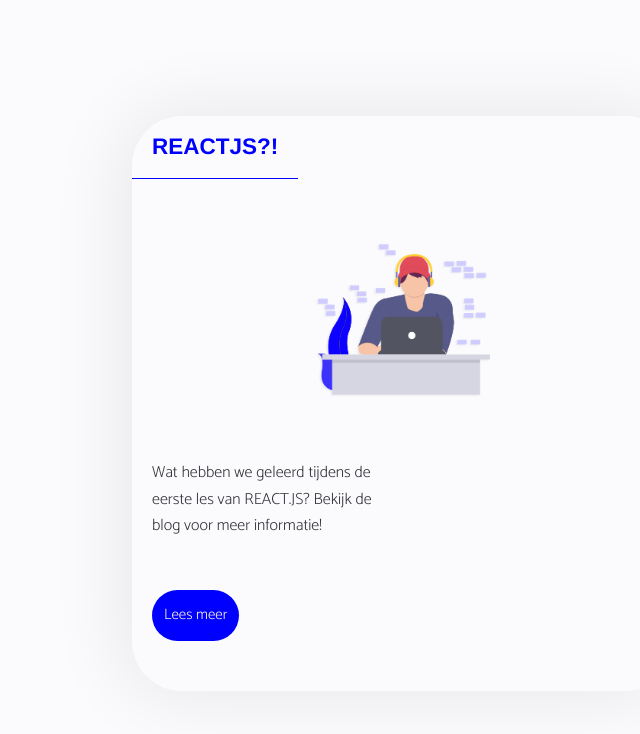
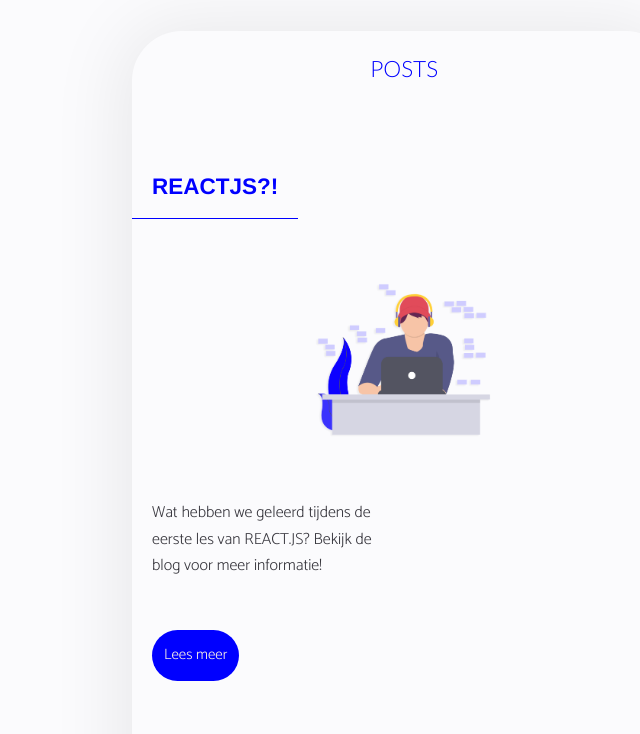
Before and after one commit to YaschaT/yascha.dev-digital, an Eleventy site: page src/index.md in a window 1280 px wide. Shown: the part 2148-2882 px from the top of the page, without its empty margins (314-954 px from the left). Built offline with nearby package versions, Linux system fonts and the light colour scheme; Eleventy itself is replaced by a stand-in of ours; files that its build step writes are made by us from their sources.

Commit message:
9 commit

```diff
--- a/src/_includes/layouts/home.html
+++ b/src/_includes/layouts/home.html
@@ -6,7 +6,12 @@
     </div>
   <h2>{{ title }}</h2>
 	{{ content | safe }}
+
+
+
+  <div class="test">
 	<h2>Posts</h2>
+
 	<ul class="bloglist">
   	{% for item in pagination.items %}
     <li>
@@ -20,6 +25,9 @@
     </li>
     {% endfor %}
    </ul>
+
+  </div>
+
 	 {% include "partials/pagination.html" %}
 	<h3>Featured Projects</h3>
 	{% for item in collections.featuredProjects %}
--- a/src/css/stijl.css
+++ b/src/css/stijl.css
@@ -205,7 +205,13 @@ footer {
 		grid-column: 1/3;
 	}
 
-main li  {
+.test h2 {
+	text-align: center;
+	font-weight: 100;
+	margin-bottom: 5rem;
+}
+
+.test  {
 	grid-column: 1/3;
 	margin-top: 50rem;
 	box-shadow: -5px 0px 75px 5px rgba(0,0,0,0.08);
@@ -217,12 +223,14 @@ main li  {
 }
 
 
-main li:hover {
+.test:hover {
 	box-shadow: -5px 0px 75px 5px rgba(0,0,0,0.33);
 	transition: 0.7s;
 	margin-top: 50rem;
 
 }
+
+
 
 li img {
 max-width: 40%;
```
